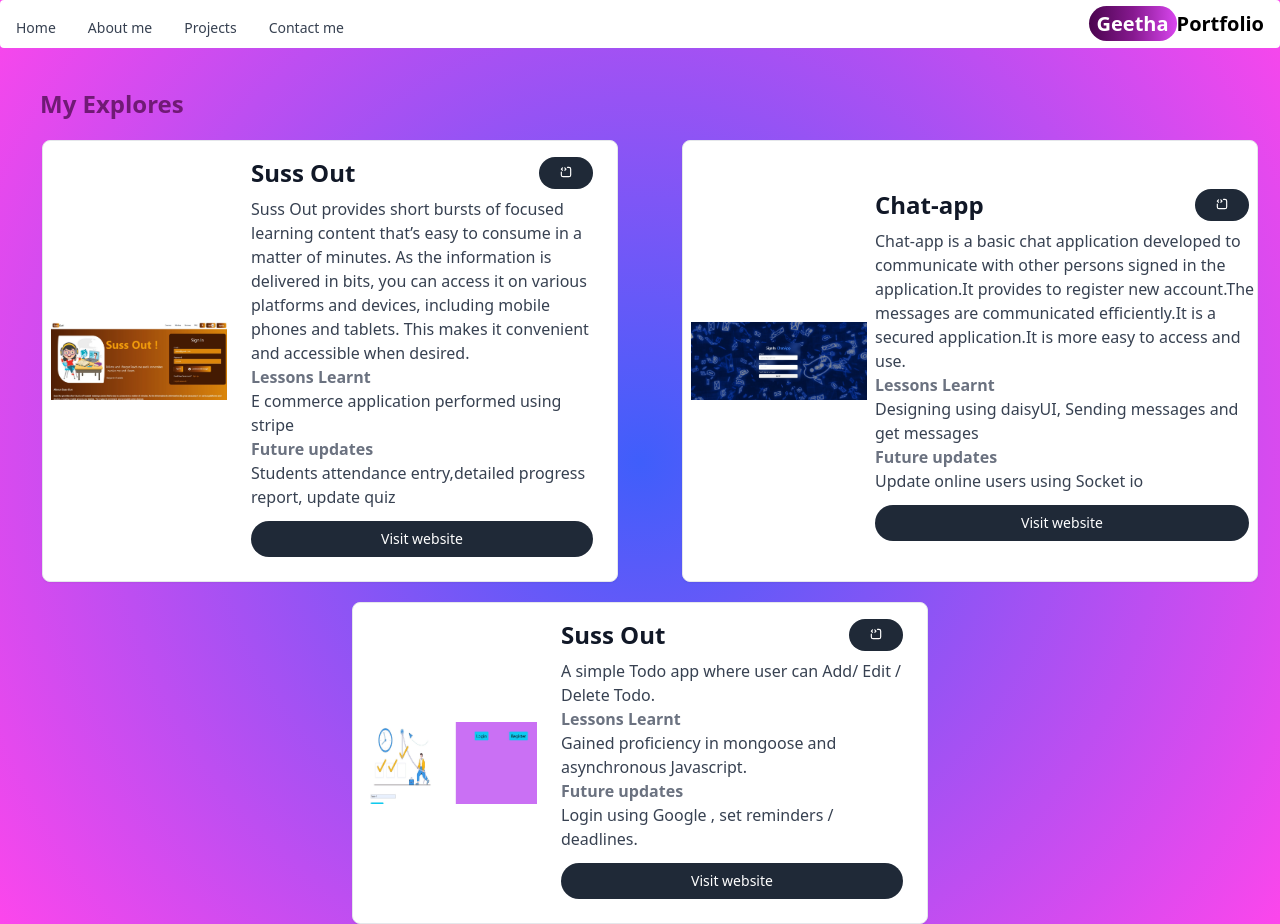
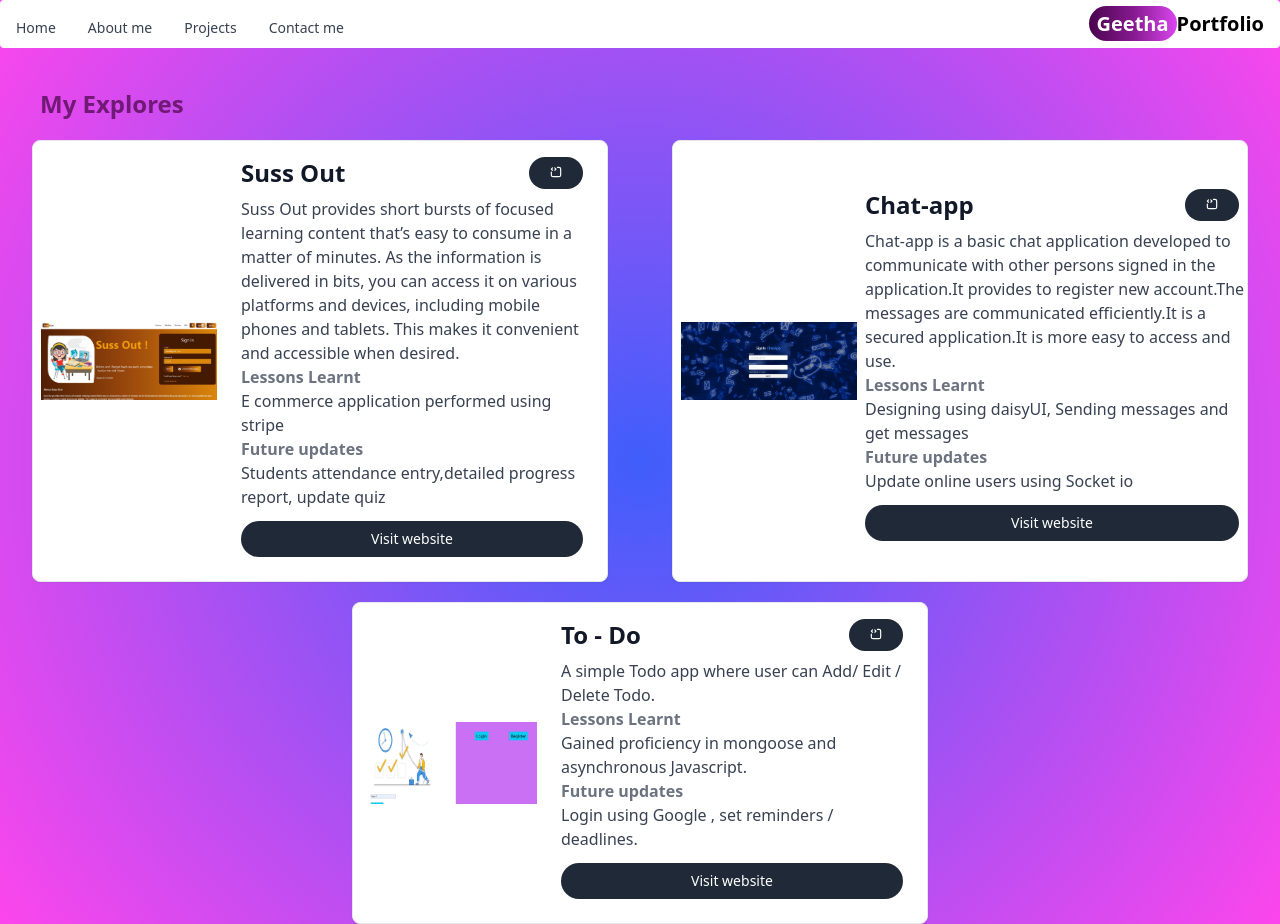
Before and after one commit to GeethaRagu/GeethaPortfolio, a React (Vite) app: page /projects in a window 1280 px wide. Built offline with nearby package versions, Linux system fonts and the light colour scheme.

Commit message:
updated css

```diff
--- a/src/Pages/Projects.jsx
+++ b/src/Pages/Projects.jsx
@@ -7,7 +7,7 @@ const Projects = () => {
     <div>
       <h4 className="text-fuchsia-900 font-bold text-2xl px-10">My Explores</h4>
       <div className="mt-5 flex  flex-col md:flex-row justify-around">
-        <div className="px-5">
+        <div className="">
           <div className="flex flex-col items-center bg-white border border-gray-200 rounded-lg shadow-sm md:flex-row md:max-w-xl hover:bg-gray-100 dark:border-gray-700 dark:bg-gray-800 dark:hover:bg-gray-700">
             <img
               className="object-cover w-full rounded-t-lg h-96 md:h-auto md:w-48 md:rounded-none md:rounded-s-lg px-2"
@@ -107,7 +107,7 @@ const Projects = () => {
         </div>
       </div>
       <div className="mt-5 flex  flex-col md:flex-row justify-around">
-        <div className="px-5">
+        <div className="">
           <div className="flex flex-col items-center bg-white border border-gray-200 rounded-lg shadow-sm md:flex-row md:max-w-xl hover:bg-gray-100 dark:border-gray-700 dark:bg-gray-800 dark:hover:bg-gray-700">
             <img
               className="object-cover w-full rounded-t-lg h-96 md:h-auto md:w-48 md:rounded-none md:rounded-s-lg px-2"
@@ -117,7 +117,7 @@ const Projects = () => {
             <div className="flex flex-col justify-between p-4">
               <div className="flex flex-row  justify-between">
                 <h5 className="mb-2 text-2xl font-bold  text-gray-900 dark:text-white">
-                  Suss Out
+                To - Do
                 </h5>
 
                 <a
```
